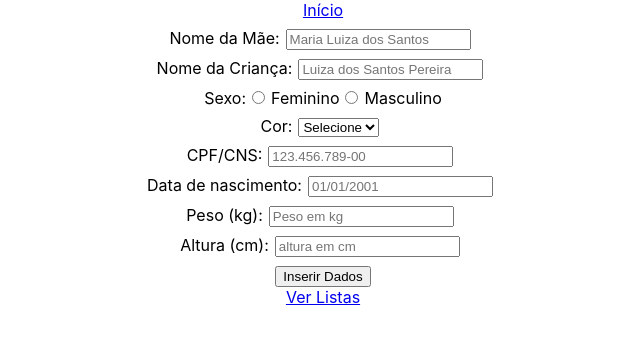
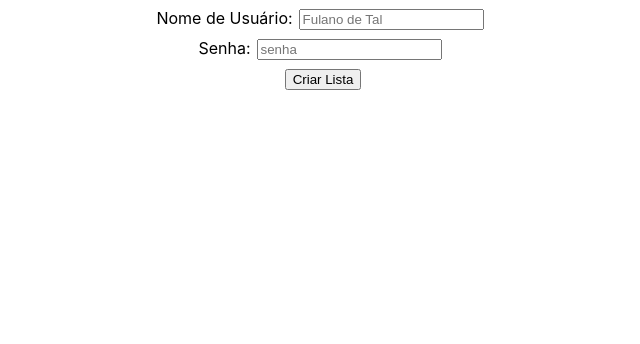
Before and after one commit to Luciano-Scalfone/Hackathon-Sa-de-Infantil-Time-3, a React (Create React App) app in the folder susapp-app/: page /new-list in a window 1280 px wide. Shown: the top 344 px of the page, without its empty margins (317-957 px from the left). Built offline with nearby package versions, Linux system fonts and the light colour scheme.

Commit message:
Tentativa do Login

```diff
--- a/susapp-app/src/App.js
+++ b/susapp-app/src/App.js
@@ -2,58 +2,53 @@ import React, { Component } from 'react';
 import { BrowserRouter, Route, Switch } from 'react-router-dom';
 import './App.css';
 import { Home, Relatorios, viewLists, newList } from './pages';
+import Login from './pages/Login';
 
 class App extends Component {
   constructor() {
     super();
 
-    this.handleChange = this.handleChange.bind(this);
-    this.handleClick = this.handleClick.bind(this);
+    this.state = {
+      verification: false,
+    };
+  };
 
-    this.state = {
-      login: '',
-      senha: '',
-    };
-  }
-
-  handleChange = ({ target }) => {
-    const { name, value } = target;
+  componentDidMount() {
+    this.setState({verification: false}, () => {
+      const verification = localStorage.getItem('verification');
 
       this.setState({
-      [name]: value,
+        verification: verification === undefined ? false : verification,
+      });
     });
   };
 
-  handleClick = () => {
-    const { senha, login } = this.state;
-    login === 'juFiuza' && senha === '123456' ?
-      alert('Tudo certo') :
-      alert('Nome de usuário ou senha inválidos');
-  };
+  render() {
+    const { verification } = this.state;
 
-  render() {
+    if(!verification) {
+      return (
+        <BrowserRouter>
+           <Login />
+        </BrowserRouter>
+      )
+    }
+    else {
       return (
         <div className="App">
           <BrowserRouter>
             <Switch>
-            <Route path='/relatorios' component={ Relatorios } />
-            <Route path='/view-lists' component={ viewLists } />
-            <Route path='/new-list' component={ newList } />
-            <Route path="/" component={ Home } />
+              <Route path='/login' component={Login} />
+              <Route path='/relatorios' component={Relatorios} />
+              <Route path='/view-lists' component={viewLists} />
+              <Route path='/new-list' component={newList} />
+              <Route path="/" component={Home} />
             </Switch>
           </BrowserRouter>
-        {/* <label htmlFor="login">
-          Nome de Usuário:
-            <input required name="login" placeHolder="Fulano de Tal" onChange={this.handleChange} />
-        </label>
-        <label htmlFor="senha">
-          Senha:
-            <input required name="senha" placeHolder="senha" onChange={this.handleChange} />
-        </label>
-        <input type="button" value="Criar Lista" onClick={this.handleClick} /> */}
         </div>
       );
     }
   }
+}
 
 export default App;
--- /dev/null
+++ b/susapp-app/src/pages/Login.js
@@ -0,0 +1,62 @@
+import React, { Component } from 'react';
+import { Redirect } from 'react-router-dom';
+
+class Login extends Component {
+  constructor() {
+    super();
+
+    this.handleChange = this.handleChange.bind(this);
+    this.handleClick = this.handleClick.bind(this);
+
+    this.state = {
+      login: '',
+      senha: '',
+      redirect: false,
+    };
+  }
+
+  handleChange = ({ target }) => {
+    const { name, value } = target;
+
+    this.setState({
+      [name]: value,
+    });
+  };
+
+  handleClick = () => {
+    const { senha, login } = this.state;
+
+    login === 'juFiuza' && senha === '123456' ?
+      this.setState({redirect: false}, () => {
+        localStorage.setItem('verification', true);
+        this.setState({
+          redirect: true,
+        });
+      }) :
+      localStorage.setItem('verification', false);
+      alert('Nome de usuário ou senha inválidos');
+  };
+
+  render() {
+    if(this.state.redirect) {
+      return <Redirect to="/" />
+    }
+    else {
+      return (
+        <div className="App">
+          <label htmlFor="login">
+            Nome de Usuário:
+              <input required name="login" placeHolder="Fulano de Tal" onChange={this.handleChange} />
+          </label>
+          <label htmlFor="senha">
+            Senha:
+              <input required name="senha" placeHolder="senha" onChange={this.handleChange} />
+          </label>
+          <input type="button" value="Criar Lista" onClick={this.handleClick} />
+        </div>
+      );
+    }
+  }
+}
+
+export default Login;
```
Lines whose indentation alone changed are shown as unchanged.
